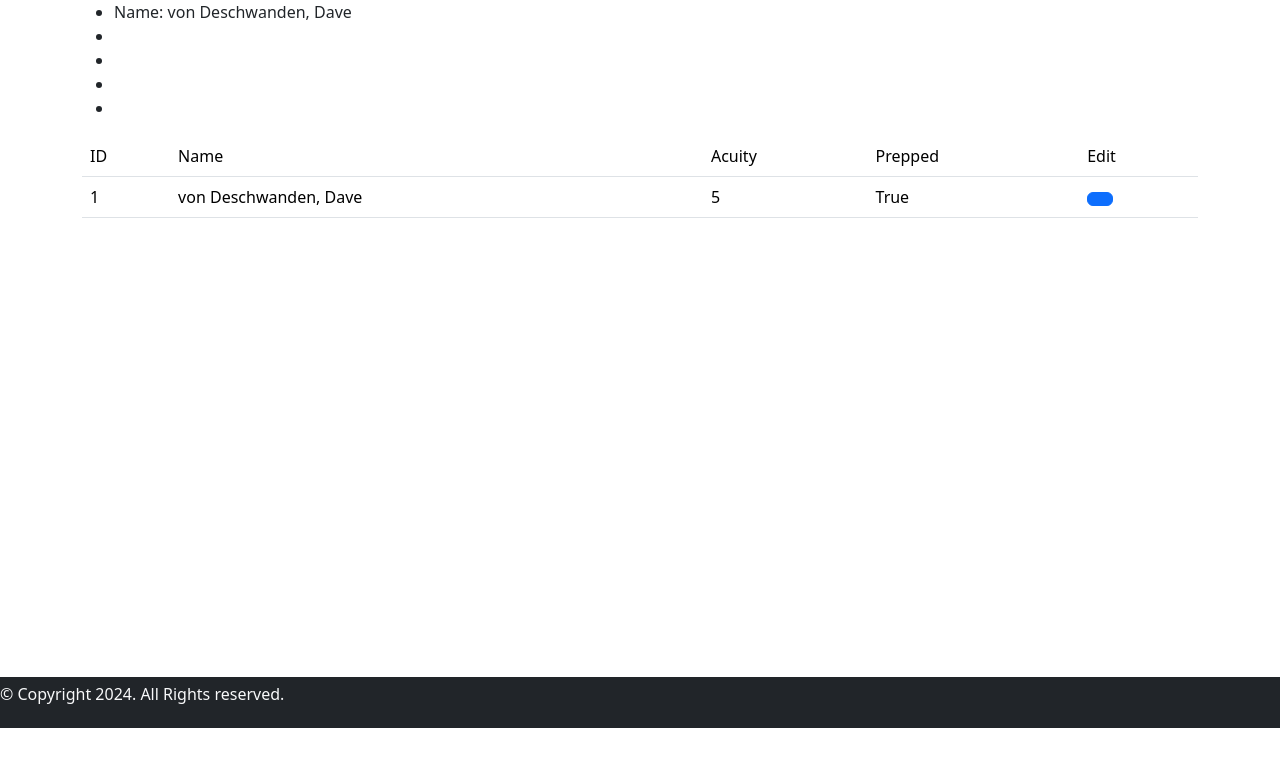
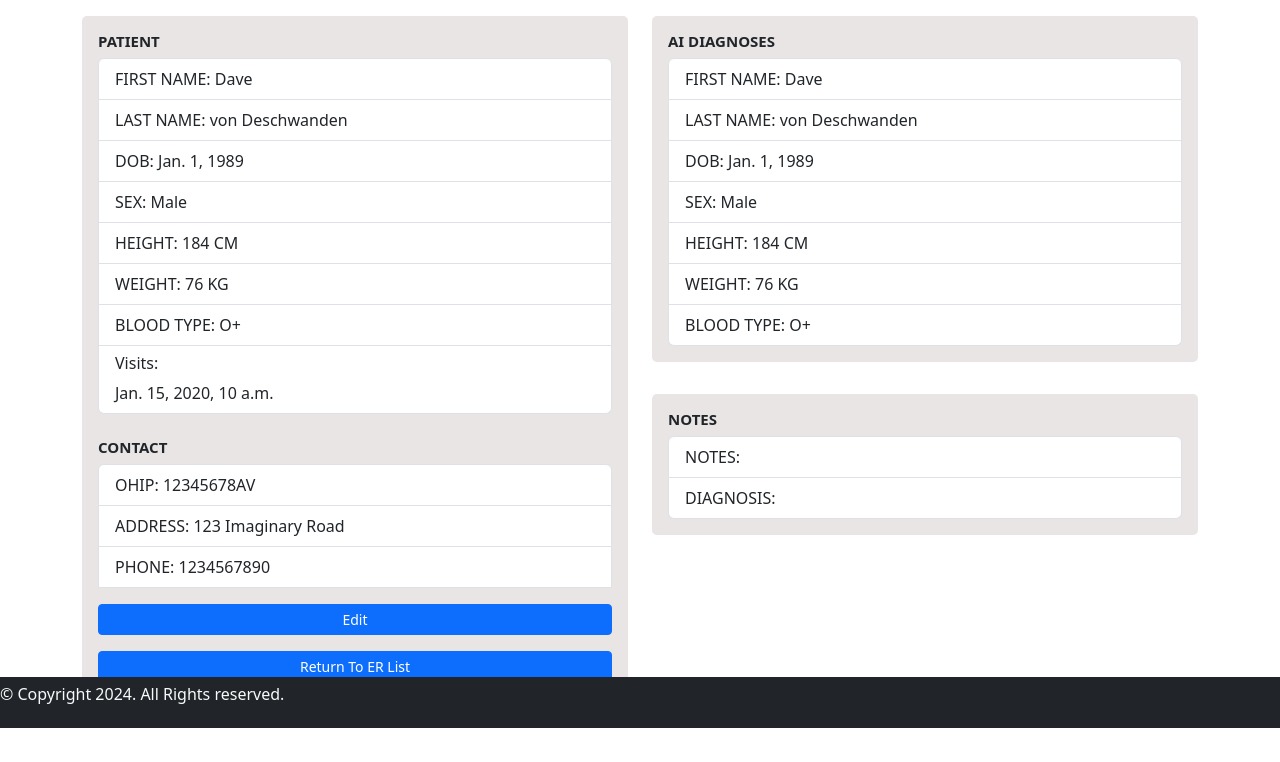
Before and after one commit to deschi0000/cs50web_capstone, a Django app: template medicAI/templates/medicAI/patientinfo.html in a window 1280 px wide. Shown: the part 72-834 px from the top of the page. Before the commit the page ends 800 px from the top, so only its background shows below. Run offline with Django 4.2, Linux system fonts and the light colour scheme; data comes from the database, SQL or seed files in the repository; the template is opened without the code that fills it: values that come from a table or form of the project are taken from there, most other values are stand-ins (such as "Sample title", 1, 10 or a date in 2020); some libraries are stand-ins or nearby versions.

Commit message:
add patientinfo html

```diff
--- a/medicAI/templates/medicAI/patientinfo.html
+++ b/medicAI/templates/medicAI/patientinfo.html
@@ -1,44 +1,70 @@
 {% extends "medicAI/layout.html" %}
 
 {% block body %}
-    <div class="container">
+<div class="container" style="margin-top: 1rem; margin-bottom: 3rem;">
+    <div class="row">
+        <div class="col-md-6">
+            <div class="card" style="background-color: #E8E5E4; border: none; border-radius: 5px; margin-bottom: 1rem;">
+                <div class="card-body">
+                    <h5 class="card-title" style="font-size: 15px; font-weight: bold;">PATIENT</h5>
+                    <ul class="list-group">
+                        <li class="list-group-item">FIRST NAME: {{ patient.first_name }}</li>
+                        <li class="list-group-item">LAST NAME: {{ patient.last_name }}</li>
+                        <li class="list-group-item">DOB: {{ patient.dob }}</li>
+                        <li class="list-group-item">SEX: {{ patient.sex }}</li>
+                        <li class="list-group-item">HEIGHT: {{ patient.height }} CM</li>
+                        <li class="list-group-item">WEIGHT: {{ patient.weight }} KG</li>
+                        <li class="list-group-item">BLOOD TYPE: {{ patient.blood_type }}</li>
+                        <li class="list-group-item">
+                            <h6>Visits:</h6>
+                            <ul class="list-group" style="list-style-type: none; padding-left: 0;">
+                                {% for visit in visit_list %}
+                                <li>{{ visit.symptom_start_date }}</li>
+                                {% endfor %}
+                            </ul>
+                        </li>
+                    </ul>
+                    <br/>
+                    <h5 class="card-title" style="font-size: 15px; font-weight: bold;">CONTACT</h5>
+                    <ul class="list-group">
+                        <li class="list-group-item">OHIP: {{ patient.ohip }}</li>
+                        <li class="list-group-item">ADDRESS: {{ patient.address }}</li>
+                        <li class="list-group-item">PHONE: {{ patient.phone_number }}</li>
+                    <a href="#" class="btn btn-primary btn-sm" style="margin-top: 1rem;"><i class="fas fa-pencil-alt"></i> Edit</a>
+                    <a href="{% url 'index' %}" class="btn btn-primary btn-sm" style="margin-top: 1rem;"><i class="fas fa-chevron-left"></i> Return To ER List</a>
 
-        <ul>
-            <li>Name: {{patient.last_name}}, {{patient.first_name}}</li>
-            <li></li>
-            <li></li>
-            <li></li>
-            <li></li>
-        </ul>
-        {% if hospital_visits %}
-        <table class="table table-hover">
-            <thead>
-                <tr>
-                    <td class="col">ID</td>
-                    <td class="col">Name</td>
-                    <td class="col">Acuity</td>
-                    <td class="col">Prepped</td>
-                    <td class="col">Edit</td>
-                </tr>
-            </thead>
-            {% for visit in hospital_visits %}
-            <tr>
-                <td>{{ visit.id }}</td>
-                <td>{{ visit.patient.last_name }}, {{ visit.patient.first_name }}</td>
-                <td>{{visit.acuity}}</td>
-                <td>{{visit.seen_nurse}}</td>
-                <td>
-                    <button type="button" class="btn btn-primary">
-                        <i class="fa-solid fa-notes-medical"></i>
-                    </button>
-                </td>
-            </tr>
-            {% endfor %}
-        </table>
-        {% endif %}
+                </div>
+            </div>
+        </div>
+        <div class="col-md-6">
+            <div class="card" style="background-color: #E8E5E4; border: none; border-radius: 5px; margin-bottom: 1rem;">
+                <div class="card-body">
+                    <h5 class="card-title" style="font-size: 15px; font-weight: bold;">AI DIAGNOSES</h5>
+                    <ul class="list-group">
+                        <li class="list-group-item">FIRST NAME: {{ patient.first_name }}</li>
+                        <li class="list-group-item">LAST NAME: {{ patient.last_name }}</li>
+                        <li class="list-group-item">DOB: {{ patient.dob }}</li>
+                        <li class="list-group-item">SEX: {{ patient.sex }}</li>
+                        <li class="list-group-item">HEIGHT: {{ patient.height }} CM</li>
+                        <li class="list-group-item">WEIGHT: {{ patient.weight }} KG</li>
+                        <li class="list-group-item">BLOOD TYPE: {{ patient.blood_type }}</li>
+                    </ul>
+                </div>
+            </div>
+            <div class="card" style="background-color: #E8E5E4; border: none; border-radius: 5px; margin-bottom: 1rem;">
 
+            </div>
+            <div class="card" style="background-color: #E8E5E4; border: none; border-radius: 5px;">
+                <div class="card-body">
+                    <h5 class="card-title" style="font-size: 15px; font-weight: bold;">NOTES</h5>
+                    <ul class="list-group">
+                        <li class="list-group-item">NOTES:</li>
+                        <li class="list-group-item">DIAGNOSIS:</li>
+                    </ul>
+                </div>
+            </div>
+        </div>
     </div>
-
-
+</div>
 
 {% endblock %}
```
